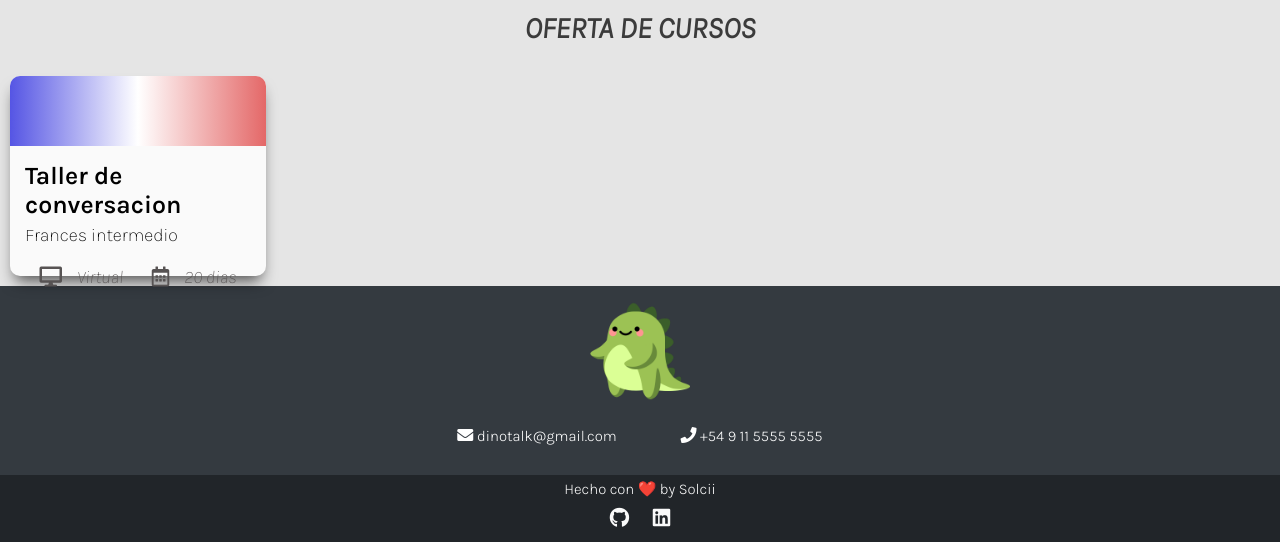
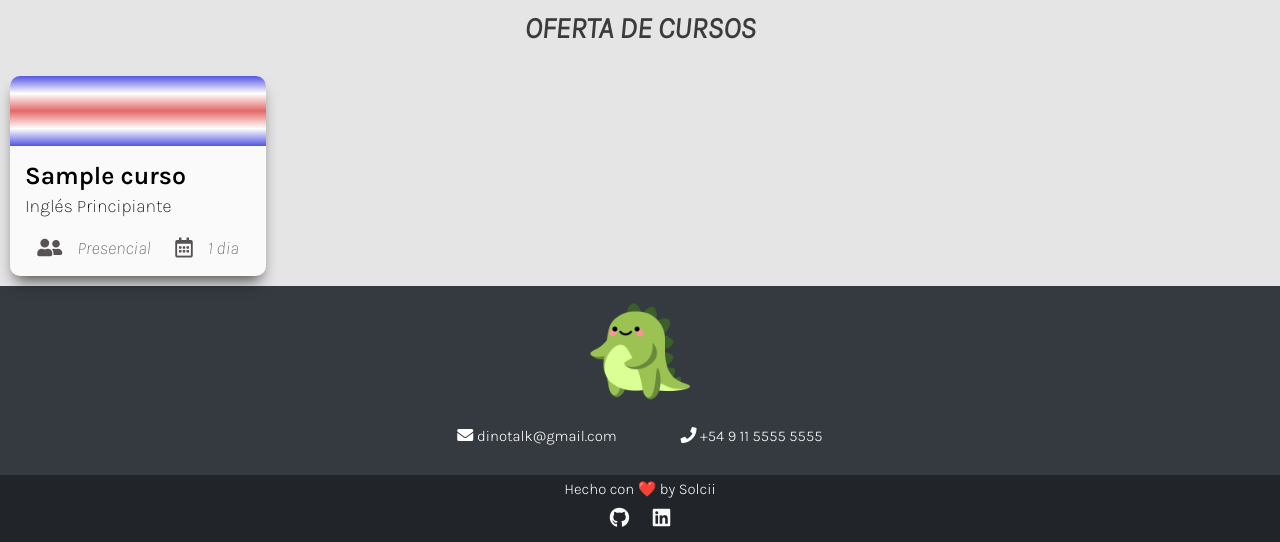
Before and after one commit to Solcii/DinoTalk, a Django app: page /cursos/ in a window 1280 px wide. Shown: the part 80-622 px from the top of the page. Run offline with Django 3.2, Linux system fonts and the light colour scheme; tables that the repository leaves empty hold one stand-in row (values such as "Sample post"); some libraries are stand-ins or nearby versions.

Commit message:
repeticion card cursos

```diff
--- a/cursos/views.py
+++ b/cursos/views.py
@@ -1,11 +1,13 @@
 from django.shortcuts import render
 from django.template import loader
+from .models import Curso
 
 def home(request):
     return render(request, 'index.html')
 
 def cursos(request):
-    return render(request, 'cursos.html')
+    cursos = Curso.objects.filter()
+    return render(request, 'cursos.html', {'cursos': cursos} )
 
 def contacto(request):
     return render(request, 'contacto.html')
--- a/static/css/cursos.css
+++ b/static/css/cursos.css
@@ -54,8 +54,23 @@
 
 .card-curso-header {
     height: 7rem;
-    background: linear-gradient(to right, rgb(85, 85, 228), white, rgb(228, 104, 104));
     border-radius: 1rem 1rem 0 0;
+}
+
+.ingles {
+    background: linear-gradient(to top, rgb(85, 85, 228), #fff, rgb(228, 104, 104), #fff, rgb(85, 85, 228));
+}
+
+.aleman {
+    background: linear-gradient(to top, #000, rgb(228, 104, 104), rgb(228, 218, 85));
+}
+
+.frances {
+    background: linear-gradient(to right, rgb(85, 85, 228), #fff, rgb(228, 104, 104));
+}
+
+.portugues {
+    background: linear-gradient(to right, rgb(24, 110, 16), rgb(228, 104, 104));
 }
 
 .card-curso-contenido {
@@ -100,3 +115,15 @@
     justify-content: space-around;
     align-items: center;
 }
+
+.no-cursos {
+    margin: 3rem;
+}
+
+.inscripciones-abiertas {
+    color: #9CC254;
+}
+
+.incripciones-cerradas {
+    color: #E80000;
+}
--- a/templates/cursos.html
+++ b/templates/cursos.html
@@ -7,31 +7,53 @@
 {% block main %}
 <h1 class="titulo-seccion-cursos">Oferta de cursos</h1>
 <section class="oferta-cursos">
+    {% if cursos %} {% for curso in cursos %}
+
     <div class="card-wrap">
         <div class="card-curso">
             <div class="card-front">
-                <div class="card-curso-header">
-                </div>
+                {% if curso.idioma == 'I' %}
+                <div class="card-curso-header ingles"></div>
+                {% elif curso.idioma == 'A' %}
+                <div class="card-curso-header aleman"></div>
+                {% elif curso.idioma == 'F' %}
+                <div class="card-curso-header frances"></div>
+                {% else %}
+                <div class="card-curso-header portugues"></div>
+                {% endif %}
                 <div class="card-curso-contenido">
-                    <h2 class="titulo-curso">Taller de conversacion</h2>
-                    <h3 class="idioma">Frances intermedio</h3>
+                    <h2 class="titulo-curso">{{ curso.titulo }}</h2>
+                    <h3 class="idioma">{{ curso.get_idioma_display }} {{ curso.get_nivel_display }} </h3>
                     <div class="footer-card-curso">
                         <div class="modalidad">
-                            <i class="fas fa-desktop modalidad-icono"></i>
-                            <h2 class="modalidad-titulo">Virtual</h2>
+                            {% if curso.modalidad == 'V' %}
+                            <i class="fas fa-desktop modalidad-icono"></i> {% else %}
+                            <i class="fas fa-user-friends modalidad-icono"></i> {% endif %}
+                            <h2 class="modalidad-titulo">{{ curso.get_modalidad_display }}</h2>
                         </div>
                         <div class="duracion">
-                            <i class="far fa-calendar-alt duracion-icono"></i>
-                            <h2 class="duracion-titulo">20 dias</h2>
+                            <i class="far fa-calendar-alt duracion-icono"></i> {% if curso.duracion == 1 %}
+                            <h2 class="duracion-titulo">{{ curso.duracion }} dia</h2>
+                            {% else %}
+                            <h2 class="duracion-titulo">{{ curso.duracion }} dias</h2>
+                            {% endif %}
                         </div>
                     </div>
                 </div>
             </div>
             <div class="card-back">
-                <h2 class="inscripciones">Incripciones abiertas</h2>
+                {% if curso.inscripciones_abiertas %}
+                <h2 class="inscripciones incripciones-abiertas">Incripciones abiertas</h2>
+                {% else %}
+                <h2 class="inscripciones incripciones-cerradas">Incripciones cerradas</h2>
+                {% endif %}
             </div>
         </div>
     </div>
+    {% endfor %} {% else %}
+    <h2 class="no-cursos">Lo sentimos, no tenemos cursos para mostrar en este momento...</h2>
+
+    {% endif %}
 </section>
 
 {% endblock main %}
```
